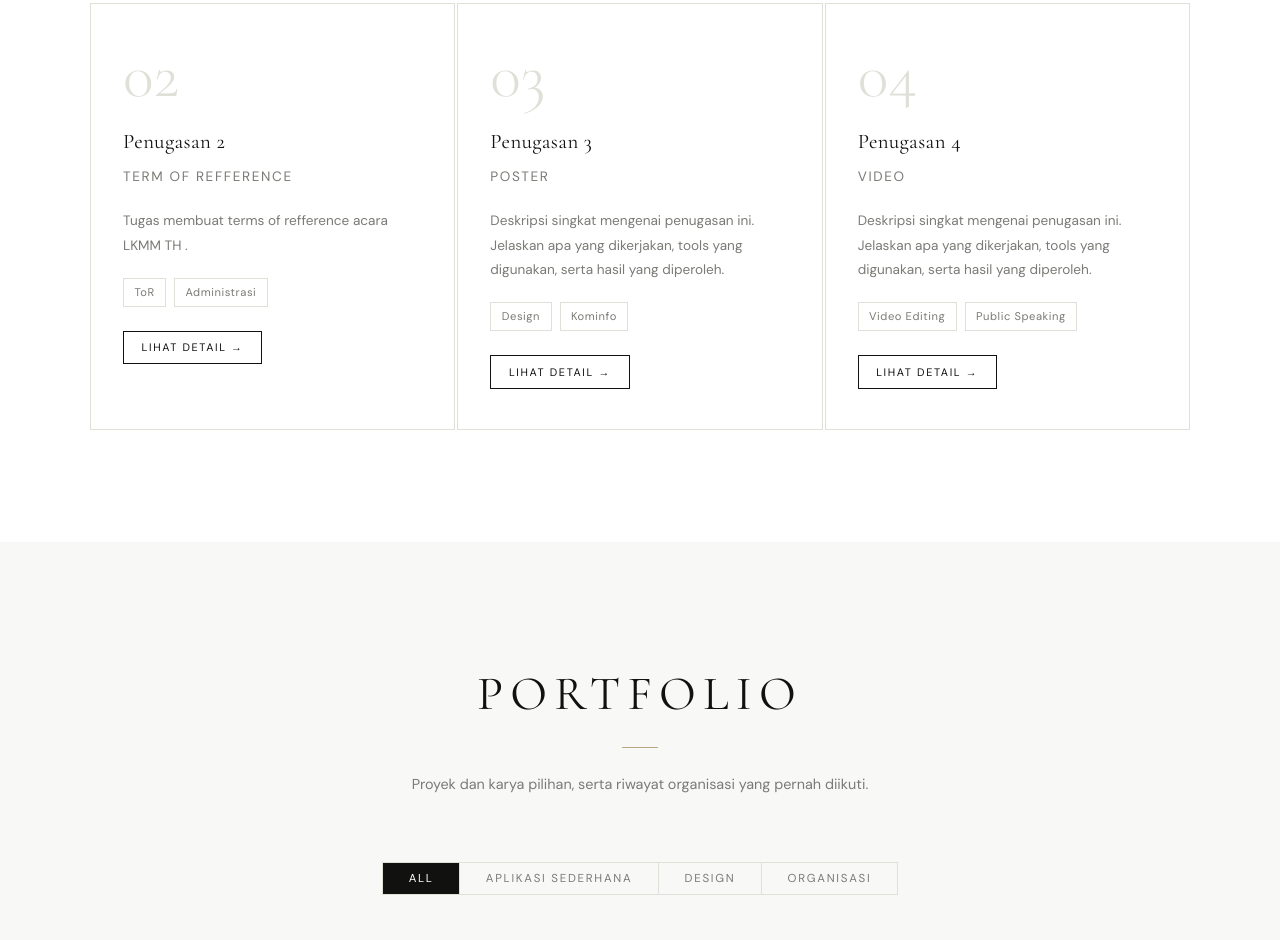
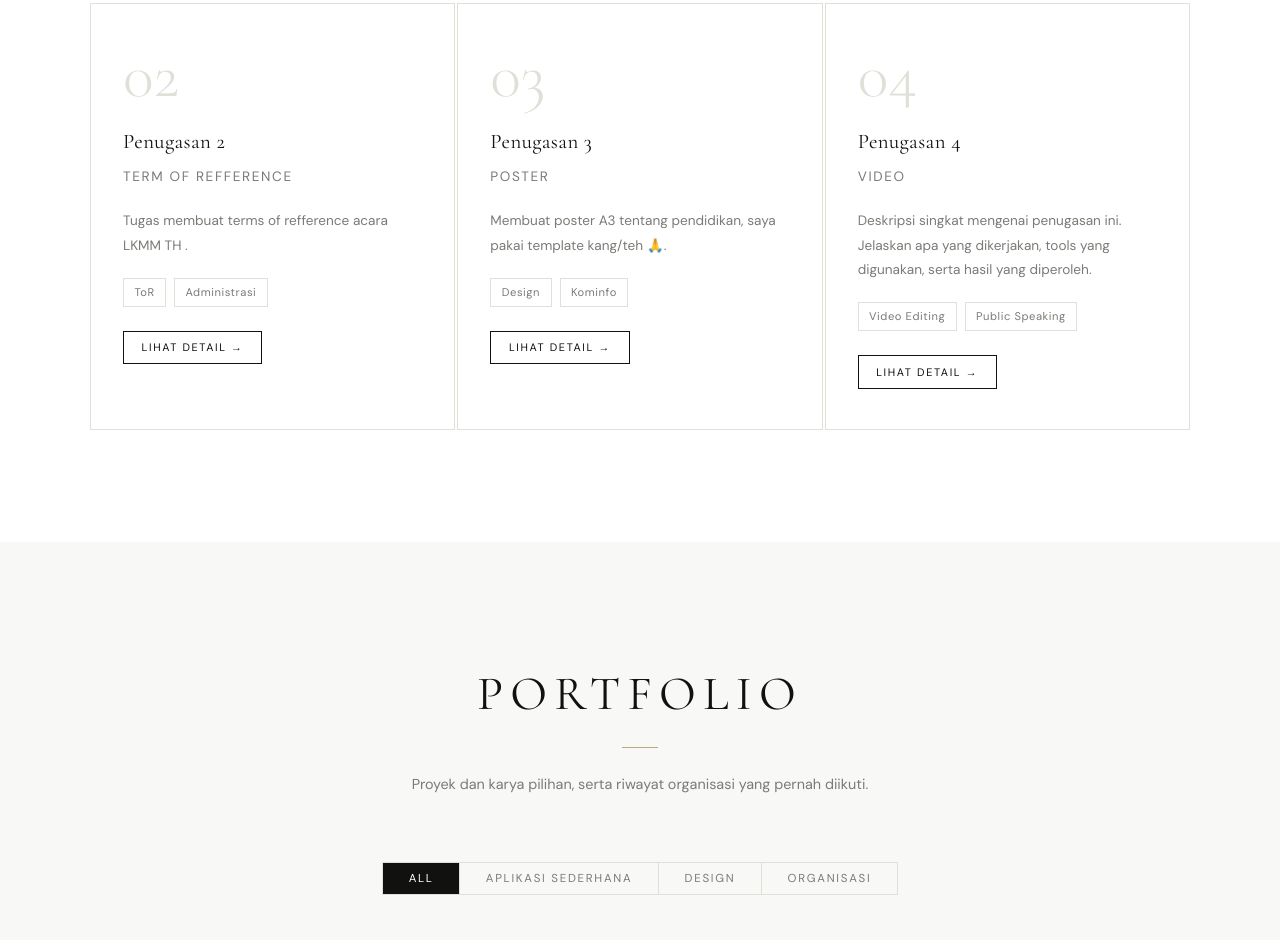
Before and after one commit to zaaraza/semangatekse, a plain HTML site: page index.html in a window 1280 px wide. Shown: the part 3185-4125 px from the top of the page. Drawn offline with nearby package versions, Linux system fonts and the light colour scheme.

Commit message:
penugasa 2

```diff
--- a/index.html
+++ b/index.html
@@ -223,13 +223,12 @@
           <div class="penugasan-body">
             <h3>Penugasan 3</h3>
             <p class="penugasan-sub">Poster</p>
-            <p>Deskripsi singkat mengenai penugasan ini. Jelaskan apa yang dikerjakan, tools yang digunakan, serta hasil
-              yang diperoleh.</p>
+            <p>Membuat poster A3 tentang pendidikan, saya pakai template kang/teh 🙏.</p>
             <div class="penugasan-tags">
               <span class="tag small">Design</span>
               <span class="tag small">Kominfo</span>
             </div>
-            <a href="#" class="btn-outline small">Lihat Detail →</a>
+            <a href="pendidikan.png" class="btn-outline small" target="_blank">Lihat Detail →</a>
           </div>
         </div>
 
```
Also changed, not shown: 1 other file.
